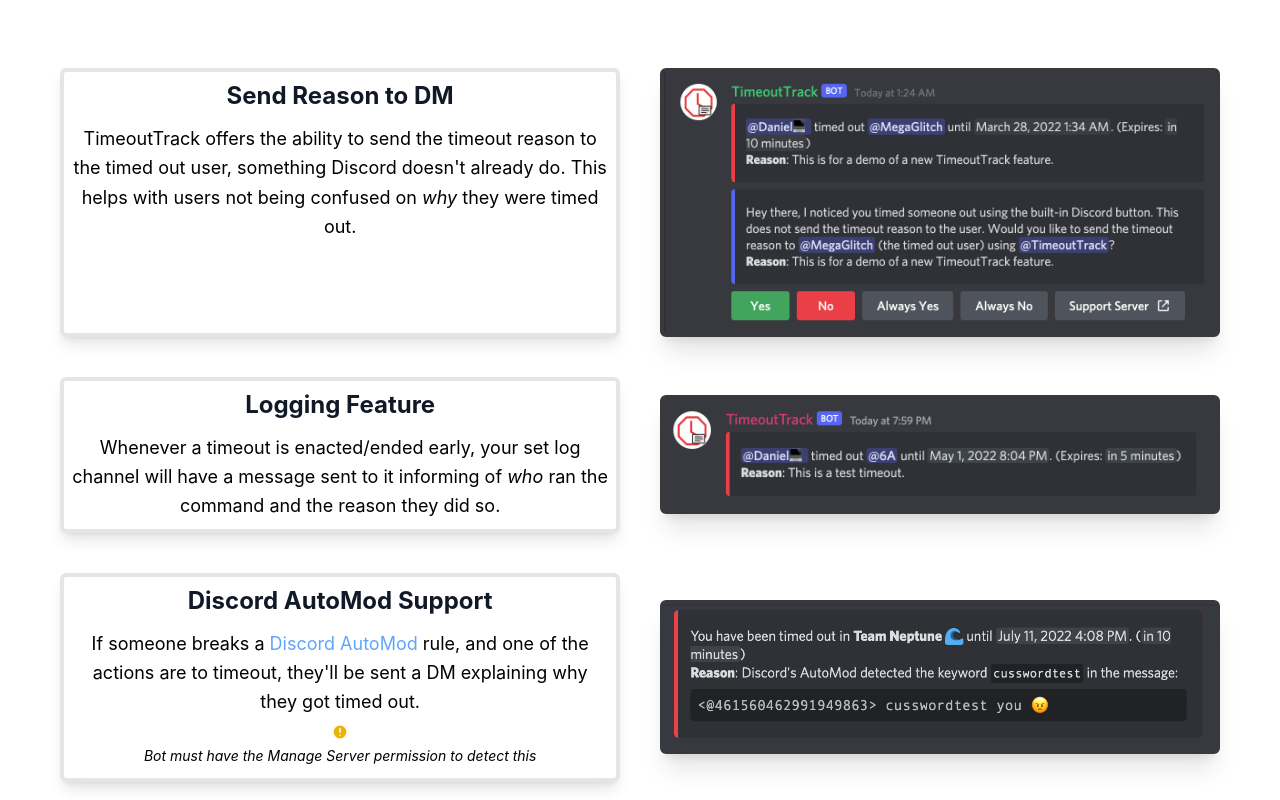
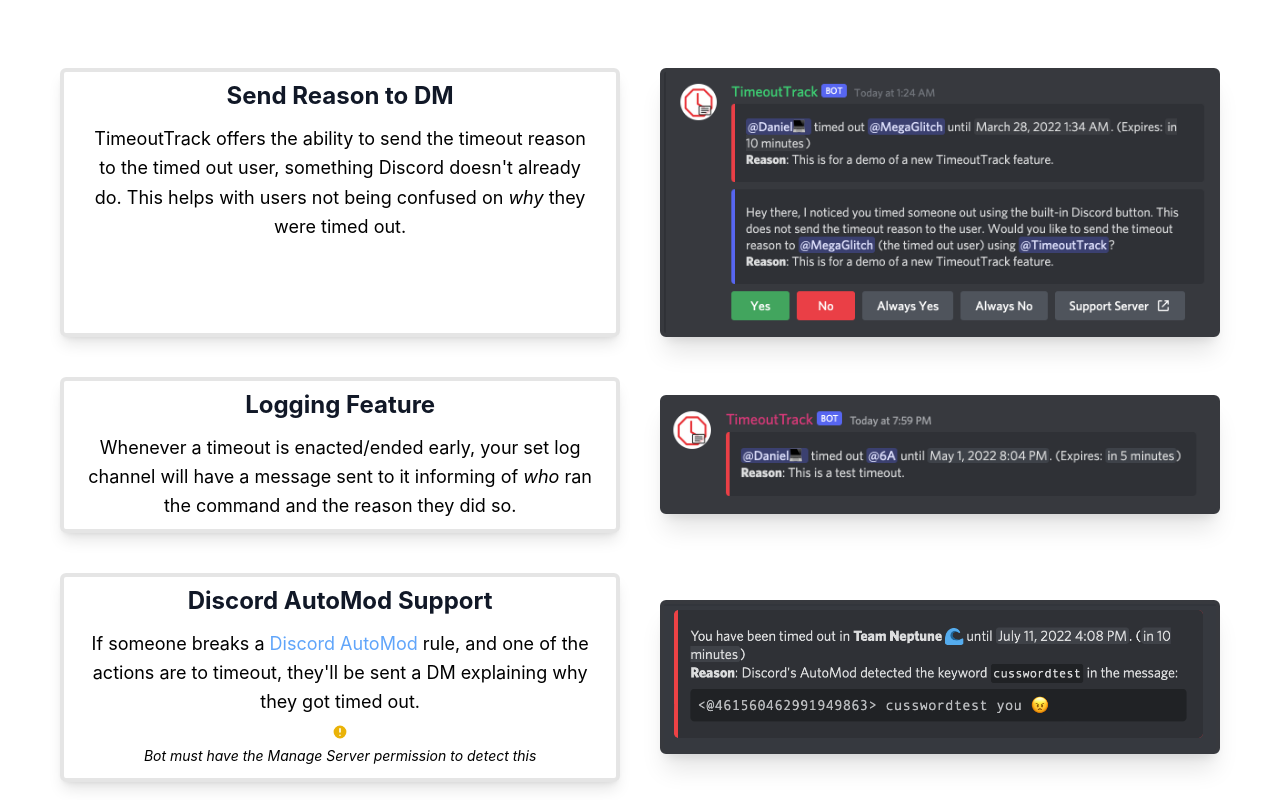
Before and after one commit to TechGeekGamer/timeout-track-website, a React (Create React App) app: page / in a window 1280 px wide. Shown: the part 880-1680 px from the top of the page. Built offline with nearby package versions, Linux system fonts and the light colour scheme.

Commit message:
Update FeatureCard.js
add padding to feature card text

```diff
--- a/src/components/FeatureCard.js
+++ b/src/components/FeatureCard.js
@@ -30,7 +30,7 @@ export default function FeatureCard({
             </span>
           )}
         </h1>
-        <p className={`leading-relaxed text-lg text-center`}>{content}</p>
+        <p className={`leading-relaxed text-lg text-center px-4`}>{content}</p>
       </div>
       <div
         className={`md:w-1/2 discord-bg shadow-xl rounded-md overflow-hidden h-full my-auto border-4 discord-border-color`}
```
